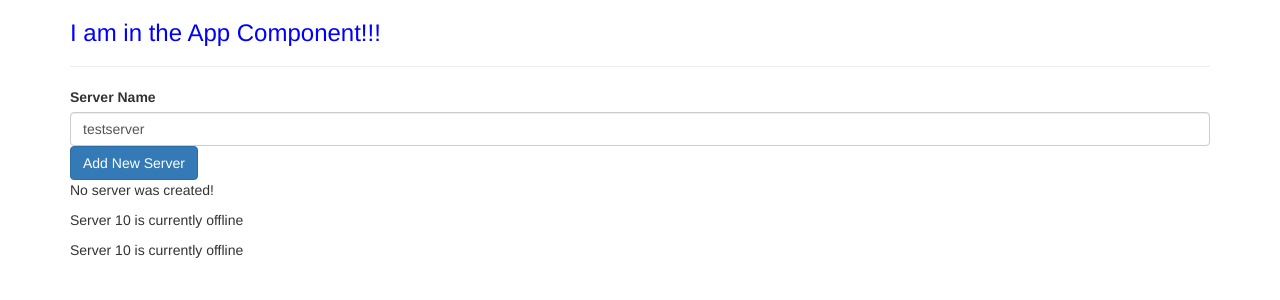
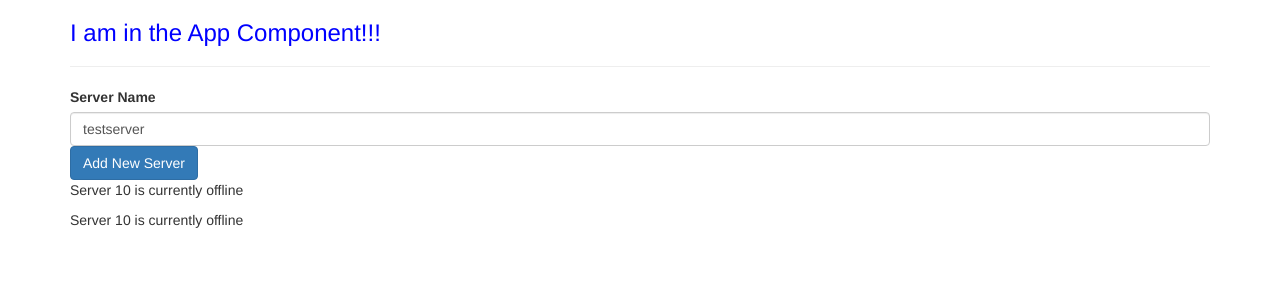
Before and after one commit to leon-xvi/udemy-angular-one, an Angular app: page / in a window 1280 px wide. Shown: the top 300 px of the page. Built offline with nearby package versions, Linux system fonts and the light colour scheme.

Commit message:
added in ngIf and wrote a new method on the component.ts that checks whether or not a server has been created yet. You have to put the star in front of the name of the directive, because it is a structural directive which will alter the dom

```diff
--- a/src/app/servers/servers.component.html
+++ b/src/app/servers/servers.component.html
@@ -17,8 +17,8 @@
   (click)="onCreateServer()">Add New Server</button>
 <!-- <p [innerText]="allowNewServer"></p> -->
 
-<p>{{ serverCreationStatus }}</p>
-
+<!-- <p>{{ serverCreationStatus }}</p> -->
+<p *ngIf="serverCreated">Server was created, server name is {{ serverName }}</p>
 
 <app-server></app-server>
 <app-server></app-server>
--- a/src/app/servers/servers.component.ts
+++ b/src/app/servers/servers.component.ts
@@ -10,6 +10,7 @@
   allowNewServer = false;
   serverCreationStatus = 'No server was created!';
   serverName = 'testserver';
+  serverCreated = false;
 
   constructor() {
     setTimeout(() => {this.allowNewServer = true}, 2000);
@@ -19,7 +20,8 @@
   }
 
   onCreateServer() {
-    this.serverCreationStatus = 'Server was created. Name is ' + this.serverName
+    this.serverCreated = true;
+    this.serverCreationStatus = 'Server was created. Name is ' + this.serverName;
   }
 
   onUpdateServerName(event: Event) {
```
